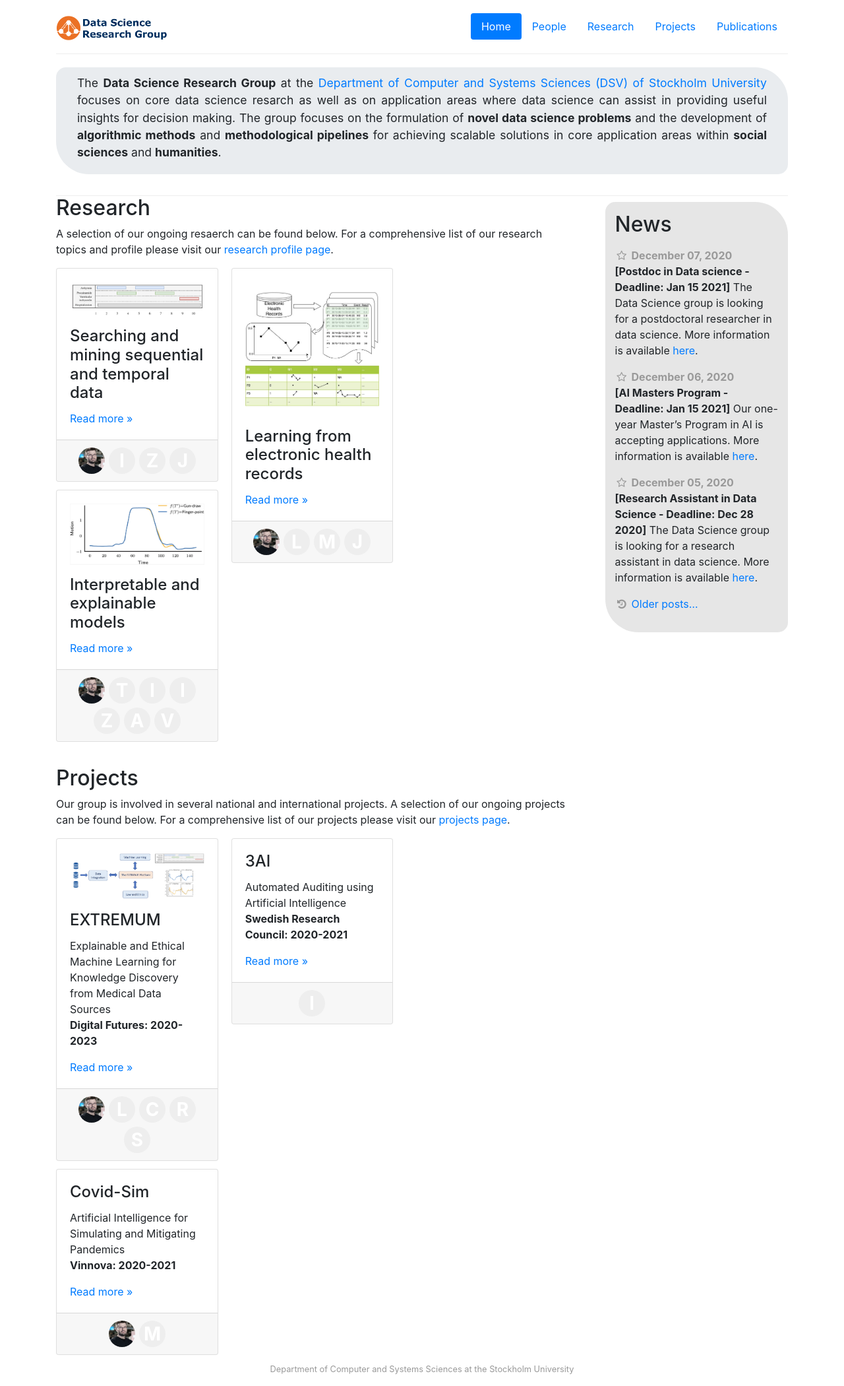
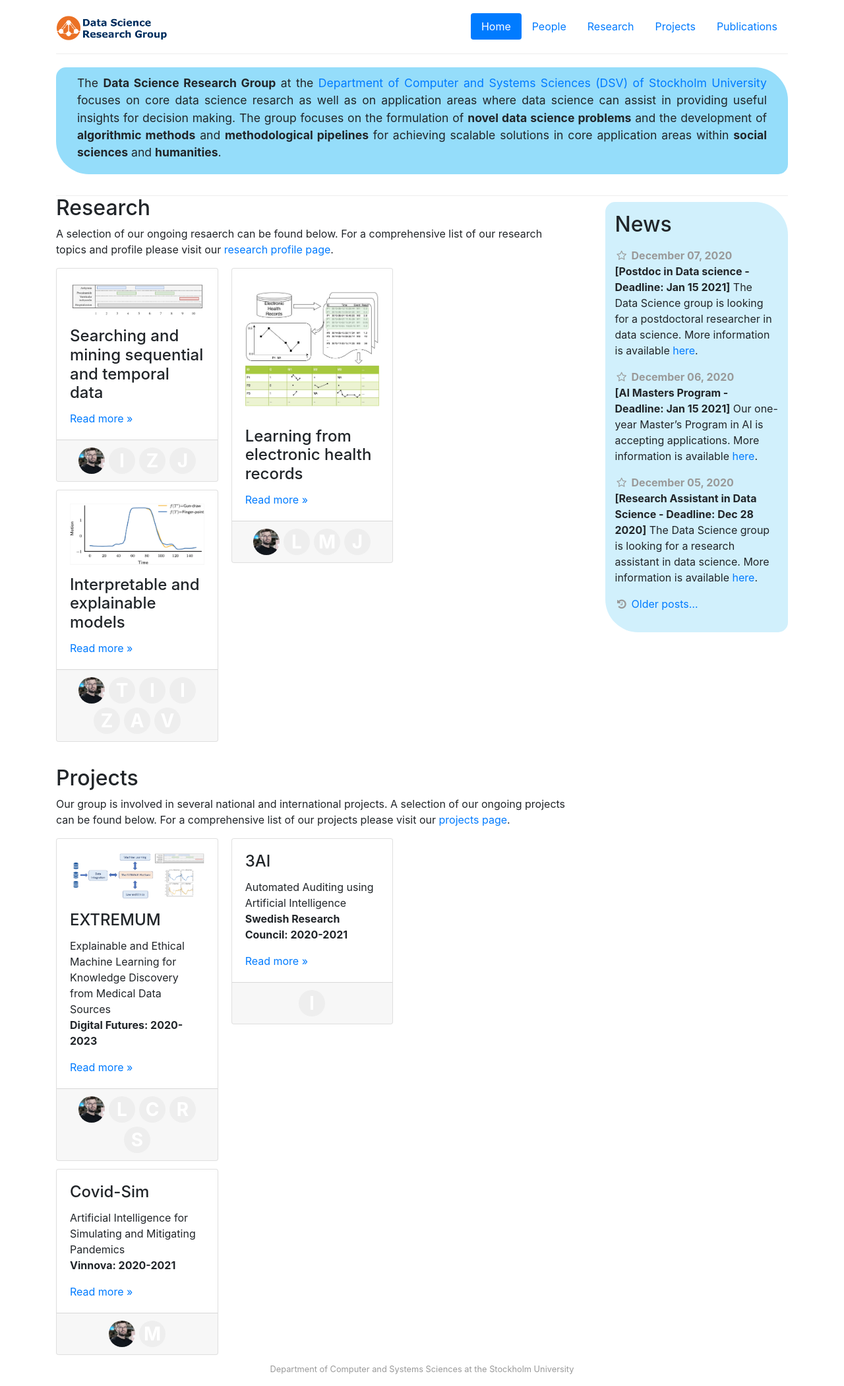
Before and after one commit to dsv-data-science/dsv-data-science.github.io, a Jekyll site: the page built from index.md, in a window 1280 px wide. Shown: the whole page at 66% size. Built offline with Jekyll 4.4.1, drawn with Linux system fonts in a browser that asks for light colours.

Commit message:
bg colours

```diff
--- a/css/group.scss
+++ b/css/group.scss
@@ -50,6 +50,7 @@ a > .fa {
     padding-bottom: 0.25%;
     font-size: 110%;
     border-radius: 15px 50px;
+    background-color: #95ddfa
 }
 
 /* Group logo */
@@ -109,7 +110,7 @@ section {
   padding: 15px;
   border-radius: 15px 50px;
   margin-top: 10px;
-  background-color: rgb(230,230,230);
+  background-color:#d1f0fc;
   position: right;
 }
 
```
